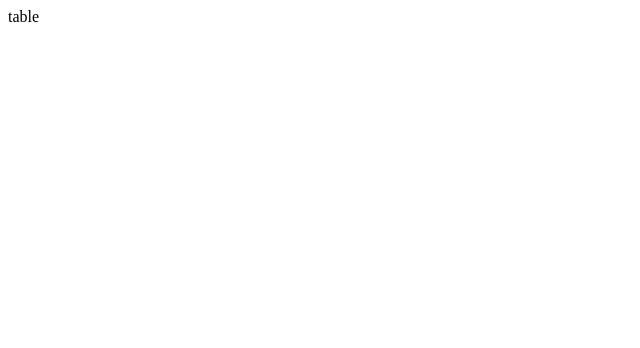
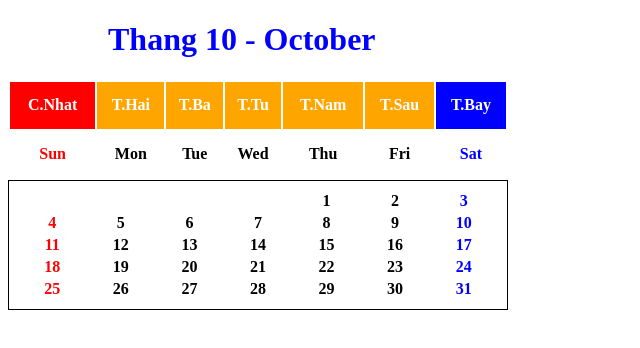
Before and after one commit to 3K3ki/MD1_Bai3_baitap, a plain HTML site: page MD1-bai3-baitap/lamlich.html in a window 1280 px wide. Shown: the whole page, without its empty margins (0-640 px from the left). Drawn offline with Linux system fonts and the light colour scheme.

Commit message:
first commit

```diff
--- a/MD1-bai3-baitap/lamlich.html
+++ b/MD1-bai3-baitap/lamlich.html
@@ -2,12 +2,114 @@
 <html lang="en">
 <head>
     <meta charset="UTF-8">
-    <title>Title</title>
+    <title>Lich</title>
   <style>
+      h1{
+          margin-left: 100px;
+          color: blue;
+      }
+    .cnhat{
+        color: red;
+    }
+    .cnhat1{
+        text-align: center;
+        color: white;
+        background-color: red;
+    }
+    .thu2{
+        text-align: center;
+        color: white;
+        background-color: orange;
+    }
+    .thu7{
+        color: white;
+        background-color: blue;
+    }
+    .thu3{
+        color: blue;
+    }
+    .tb1{
+        width: 500px;
+        height: 100px;
+    }
+    .tb2{
+        width: 500px;
+        height: 100px;
+        border: 1px solid;
+        padding : 8px;
 
+    }
   </style>
 </head>
 <body>
-table
+<h1>Thang 10 - October</h1>
+<table class="tb1">
+
+    <tr>
+        <th class="cnhat1" >C.Nhat</th>
+        <th class="thu2">T.Hai</th>
+        <th class="thu2">T.Ba</th>
+        <th class="thu2">T.Tu</th>
+        <th class="thu2">T.Nam</th>
+        <th class="thu2">T.Sau</th>
+        <th class="thu7">T.Bay</th>
+    </tr>
+    <tr>
+        <th class="cnhat" >Sun</th>
+        <th>Mon</th>
+        <th>Tue</th>
+        <th>Wed</th>
+        <th>Thu</th>
+        <th>Fri</th>
+        <th class="thu3">Sat</th>
+    </tr>
+</table>
+<table class="tb2">
+    <tr>
+        <th></th>
+        <th></th>
+        <th></th>
+        <th></th>
+        <th>1</th>
+        <th>2</th>
+        <th class="thu3">3</th>
+    </tr>
+    <tr>
+        <th class="cnhat">4</th>
+        <th>5</th>
+        <th>6</th>
+        <th>7</th>
+        <th>8</th>
+        <th>9</th>
+        <th class="thu3">10</th>
+    </tr>
+    <tr>
+        <th class="cnhat">11</th>
+        <th>12</th>
+        <th>13</th>
+        <th>14</th>
+        <th>15</th>
+        <th>16</th>
+        <th class="thu3">17</th>
+    </tr>
+    <tr>
+        <th class="cnhat">18</th>
+        <th>19</th>
+        <th>20</th>
+        <th>21</th>
+        <th>22</th>
+        <th>23</th>
+        <th class="thu3">24</th>
+    </tr>
+    <tr>
+        <th class="cnhat">25</th>
+        <th>26</th>
+        <th>27</th>
+        <th>28</th>
+        <th>29</th>
+        <th>30</th>
+        <th class="thu3">31</th>
+    </tr>
+</table>
 </body>
 </html>
```
Also changed, not shown: MD1-bai3-baitap/marketsurvey.html (+2 -2 lines), md1-bai3-thuchanh/taobang.html (+13 -12 lines).
